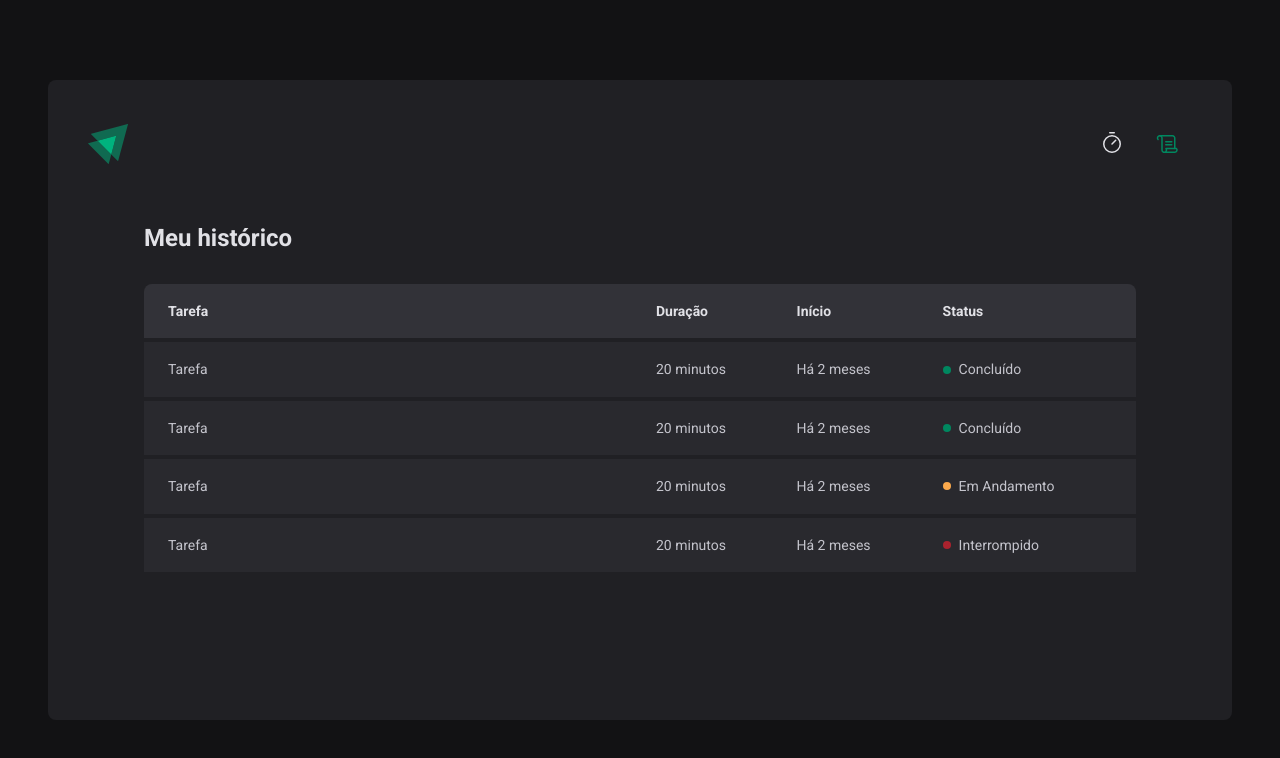
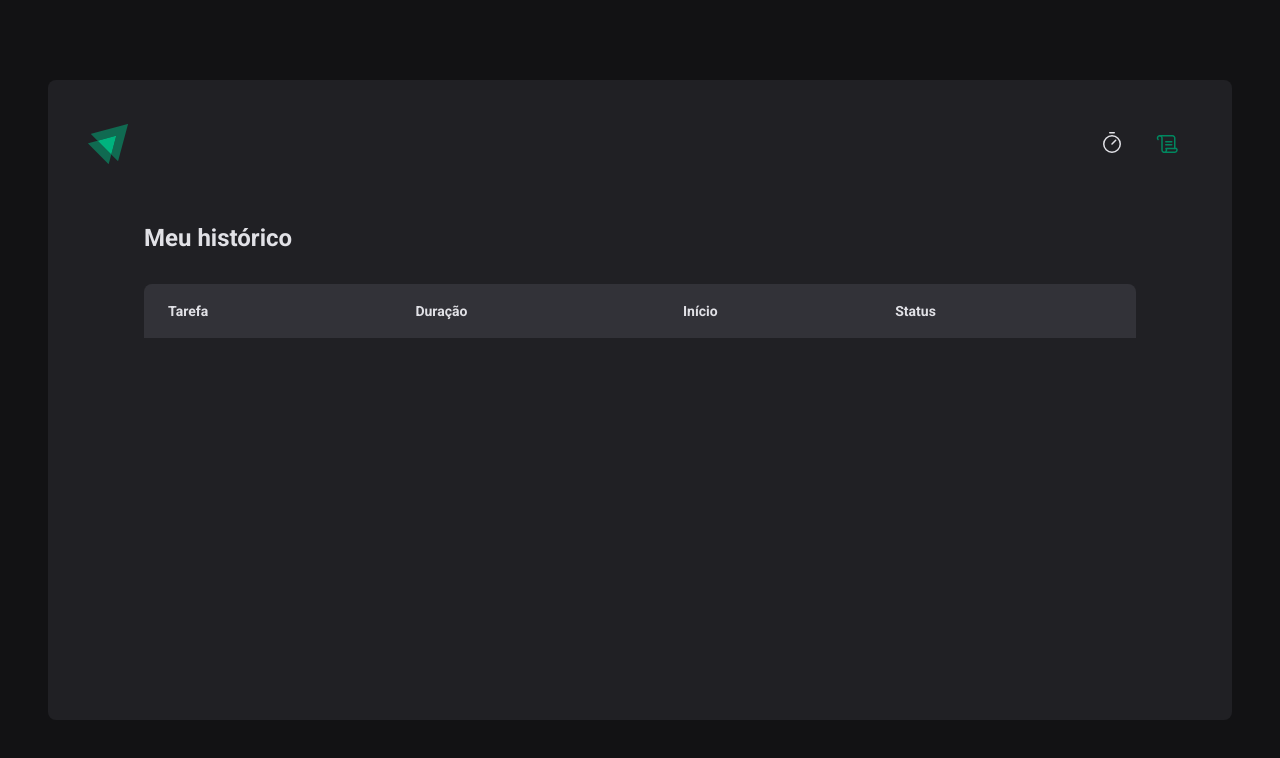
Before and after one commit to brunomileto/react-pomo-timer, a React (Vite) app: page /history in a window 1280 px wide. Shown: the top 758 px of the page. Built offline with nearby package versions, Linux system fonts and the light colour scheme.

Commit message:
Add correct data to history component

```diff
--- a/src/pages/History/index.tsx
+++ b/src/pages/History/index.tsx
@@ -18,38 +18,26 @@
             </tr>
           </thead>
           <tbody>
-            <tr>
-              <td>Tarefa</td>
-              <td>20 minutos</td>
-              <td>Há 2 meses</td>
-              <td>
-                <Status statusColor="green">Concluído</Status>
-              </td>
-            </tr>
-            <tr>
-              <td>Tarefa</td>
-              <td>20 minutos</td>
-              <td>Há 2 meses</td>
-              <td>
-                <Status statusColor="green">Concluído</Status>
-              </td>
-            </tr>
-            <tr>
-              <td>Tarefa</td>
-              <td>20 minutos</td>
-              <td>Há 2 meses</td>
-              <td>
-                <Status statusColor="yellow">Em Andamento</Status>
-              </td>
-            </tr>
-            <tr>
-              <td>Tarefa</td>
-              <td>20 minutos</td>
-              <td>Há 2 meses</td>
-              <td>
-                <Status statusColor="red">Interrompido</Status>
-              </td>
-            </tr>
+            {cycles.map((cycle) => {
+              return (
+                <tr key={cycle.id}>
+                  <td>{cycle.task}</td>
+                  <td>{cycle.minutesAmount}</td>
+                  <td>{cycle.startDate.toISOString()}</td>
+                  <td>
+                    {cycle.finishedDate && (
+                      <Status statusColor="green">Concluído</Status>
+                    )}
+                    {cycle.interruptedDate && (
+                      <Status statusColor="red">Interrompido</Status>
+                    )}
+                    {!cycle.finishedDate && !cycle.interruptedDate && (
+                      <Status statusColor="yellow">Em andamento</Status>
+                    )}
+                  </td>
+                </tr>
+              );
+            })}
           </tbody>
         </table>
       </HistoryList>
```
